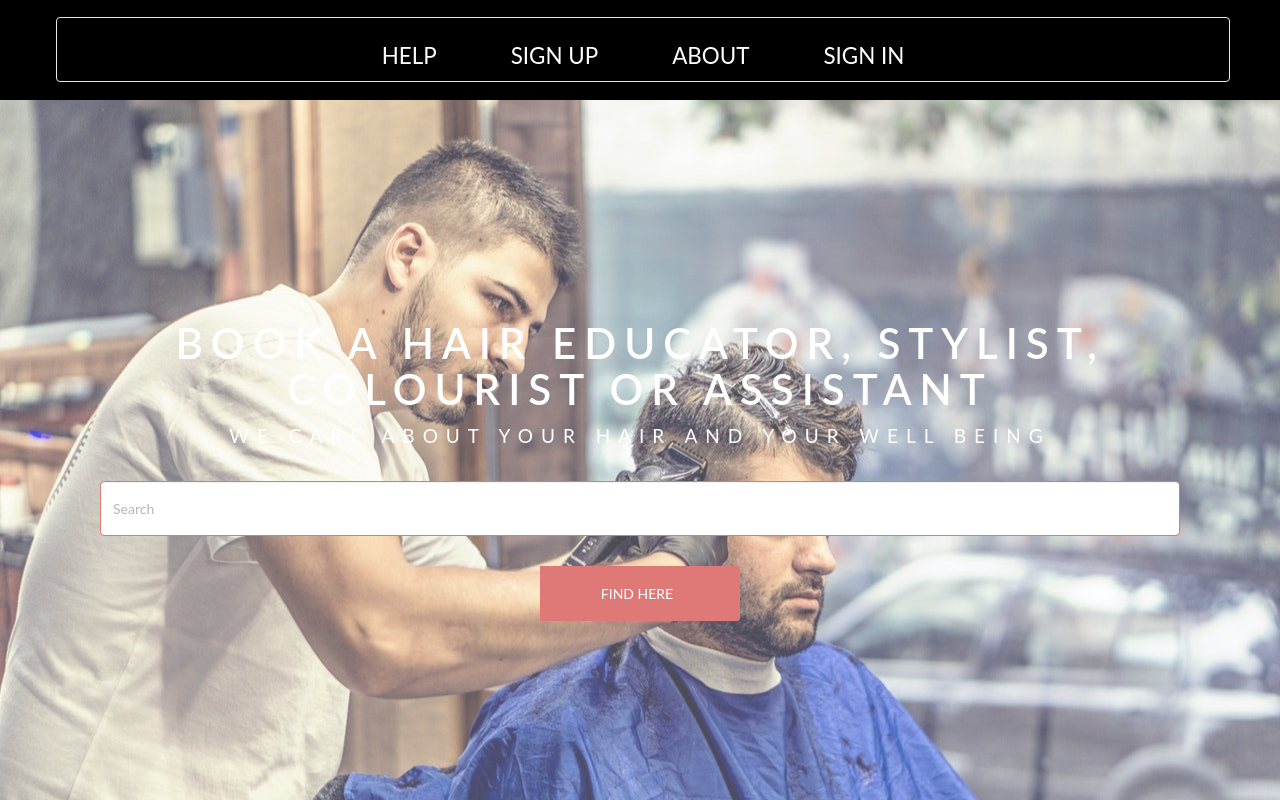
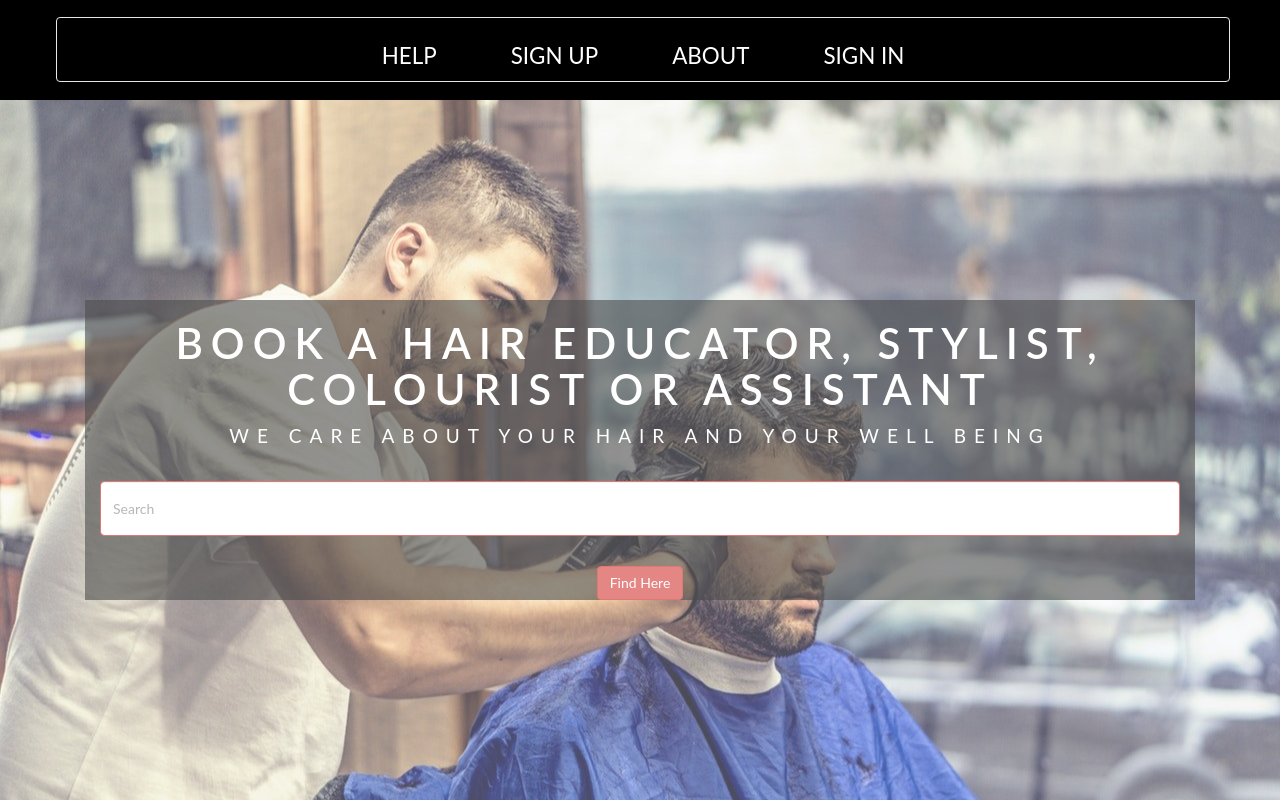
Before and after one commit to Jspcharles/HairB2B_EyePax, an Angular app: page / in a window 1280 px wide. Shown: the top 800 px of the page. Built offline with nearby package versions, Linux system fonts and the light colour scheme; what ng-click-outside would draw is missing.

Commit message:
Search Button Edited

```diff
--- a/src/app/search/search.component.css
+++ b/src/app/search/search.component.css
@@ -70,34 +70,7 @@
   margin-bottom:25px;
 
 }
-.site-btn {
-  background-color: #d2413f;
-  height: 55px;
-  line-height: 55px;
-  border: none;
-  padding: 0 55px 0 50px;
-  border-radius: 3px;
-  color: #ffffff;
 
-}
-.site-btn2 {
-  border: 2px solid #fff;
-  padding:15px;
-  border-radius: 100px;
-  background-color: #e5e5e5;
-  width: 190px;
-  letter-spacing: 2px;
-}
-
-.site-btn:hover {
-  background-color: #cb202d;
-  height: 55px;
-  line-height: 55px;
-  border: none;
-  padding: 0 55px 0 50px;
-  border-radius: 3px;
-  color: #ffffff;
-}
 /* Span Text Class */
 .p-color {
   color: #e53031;
@@ -135,12 +108,10 @@ input{
   border: 1px solid #d2413f;;
 }
 
-button{
- height: 50px;
-  width: 200px;
-  border-radius:5px 5px 5px 5px;
-}
-
 .label{
   font-size: 40px;
 }
+
+.pr-hero-black-holder {
+  background: rgba(0,0,0,.6);
+}
--- a/src/app/search/search.component.html
+++ b/src/app/search/search.component.html
@@ -1,16 +1,16 @@
-<div class="container text-center">
+<div class="container text-center ">
   <div class="col-md-12 pr-hero-black-holder">
     <div class="banner-heading ">
       <h2>Book a hair educator, stylist, colourist or assistant</h2>
       <P>We care about your hair and your well being</P>
       <div>
         <input type="text" class="  search-query form-control" placeholder="Search"/>
-        <span class="input-group-btn">
-          <button class="btn btn-primary site-btn" type="button" routerLink="search">
-            FIND HERE
-          </button>
-        </span>
+        <button type="button" class="btn btn-danger">Find Here</button>
+
+
       </div>
     </div>
+
   </div>
+
 </div>
```
